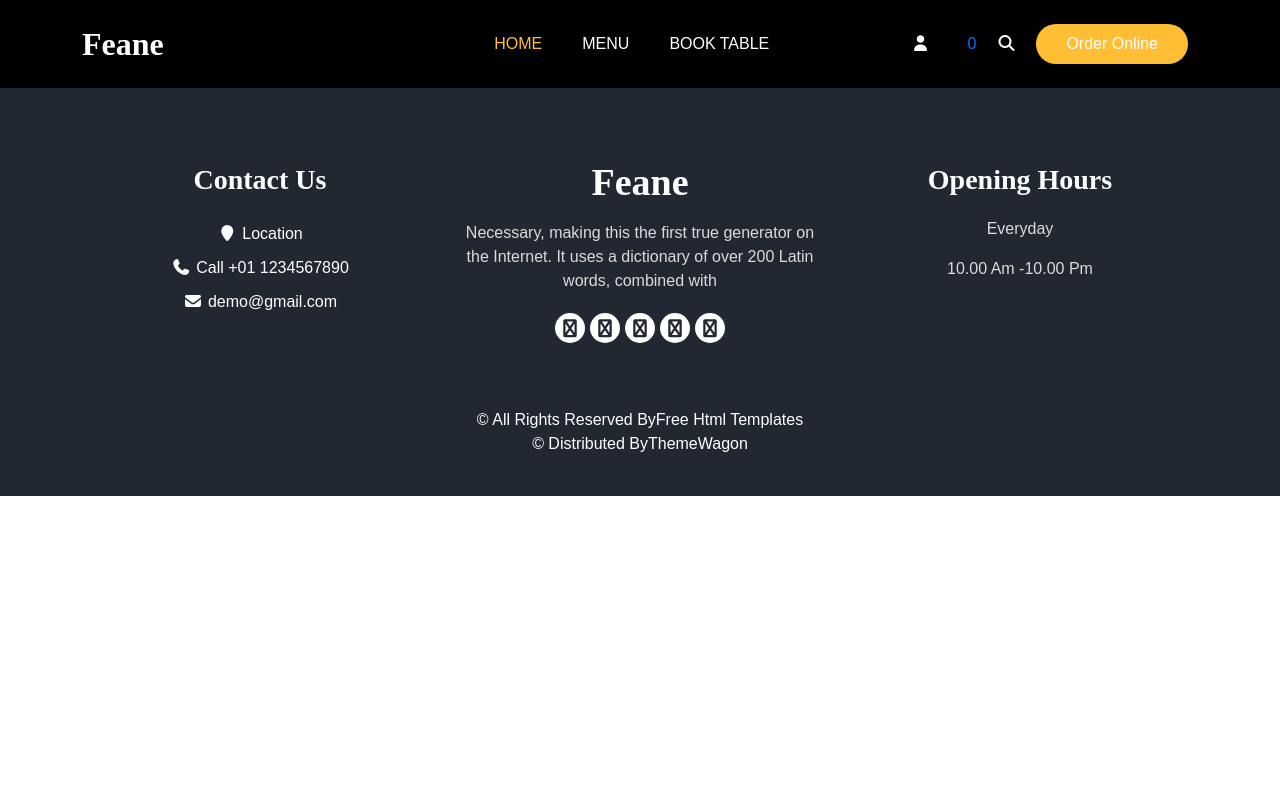
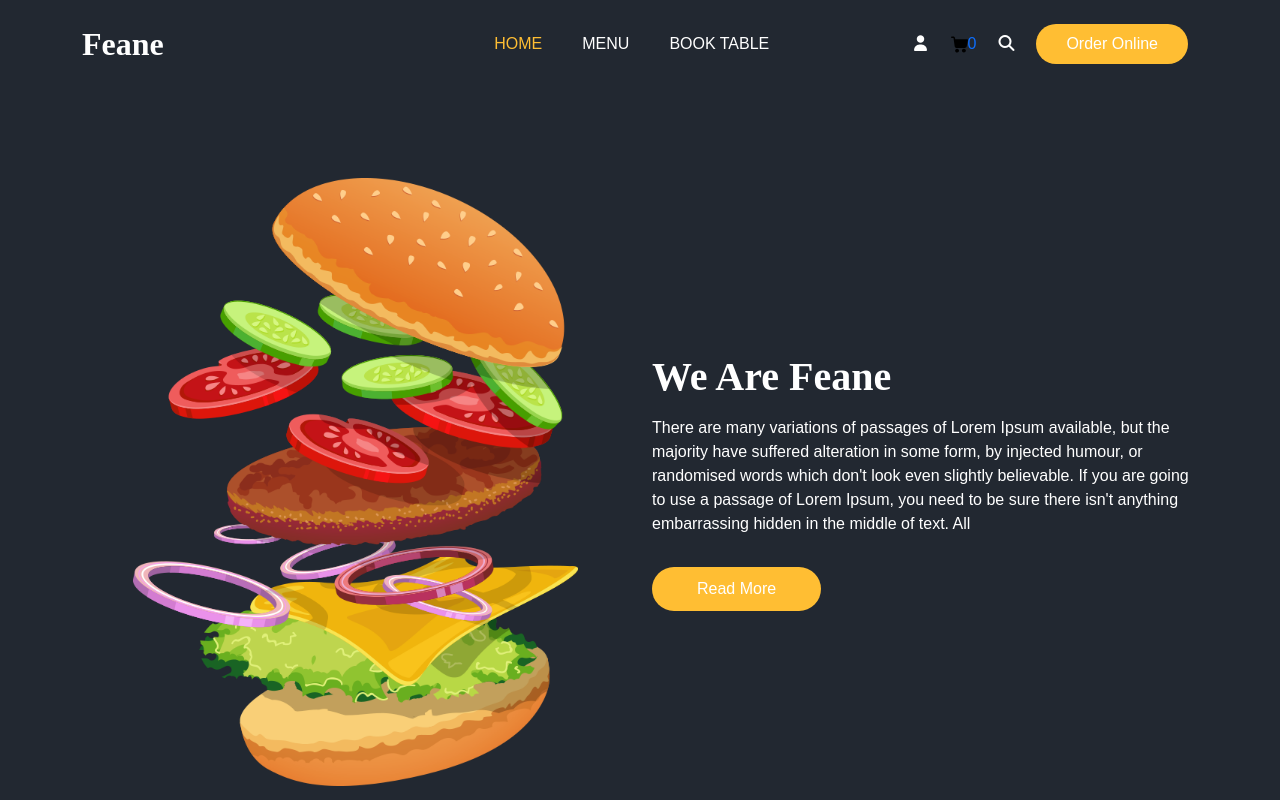
Before and after one commit to padwalakshay/react-app, a React (Vite) app: page / in a window 1280 px wide. Shown: the top 800 px of the page. Built offline with nearby package versions, Linux system fonts and the light colour scheme; a web font is replaced by a local one.

Commit message:
refeactored code

```diff
--- a/package.json
+++ b/package.json
@@ -17,8 +17,6 @@
     "react-bootstrap": "^2.10.10",
     "react-dom": "^19.2.0",
     "react-router-dom": "^7.13.0",
-    "react-slick": "^0.31.0",
-    "slick-carousel": "^1.8.1",
     "zustand": "^5.0.11"
   },
   "devDependencies": {
--- a/src/components/About.jsx
+++ /dev/null
@@ -1,34 +0,0 @@
-export default function About() {
-   return(
-      <section class="about_section layout_padding">
-    <div class="container  ">
-
-      <div class="row">
-        <div class="col-md-6 ">
-          <div class="img-box">
-            <img src="images/about-img.png" alt=""/>
-          </div>
-        </div>
-        <div class="col-md-6">
-          <div class="detail-box">
-            <div class="heading_container">
-              <h2>
-                We Are Feane
-              </h2>
-            </div>
-            <p>
-              There are many variations of passages of Lorem Ipsum available, but the majority have suffered alteration
-              in some form, by injected humour, or randomised words which don't look even slightly believable. If you
-              are going to use a passage of Lorem Ipsum, you need to be sure there isn't anything embarrassing hidden in
-              the middle of text. All
-            </p>
-            <a href="">
-              Read More
-            </a>
-          </div>
-        </div>
-      </div>
-    </div>
-  </section>
-   )
-}
--- a/src/components/Container.jsx
+++ b/src/components/Container.jsx
@@ -4,7 +4,6 @@ import Home from './Home';
 import Menu from './Menu.jsx';
 import ProtectedRoute from '../service/Protected';
 import {useState } from 'react';
-import About from './About';
 import Book from './Book';
 import Footer from './Footer';
 import Orders from './pages/Orders.jsx';
@@ -22,9 +21,9 @@ export default function Container() {
       <Navbar count={data.length}/>
       <dataContext.Provider value={{data, updateData}}>
       <Routes>
+        <Route path="/" element={<Home />} />
         <Route path="/home" element={<Home />} />
         <Route path="/menu" element={<Menu/>} />
-        <Route path="/about" element={<About/>} />
         <Route path="/orders" element={<Orders/>} />
         <Route element={<ProtectedRoute isAuthenticated={isAuthenticated}/>}>
           <Route path="/book" element={<Book/>} />
--- a/src/components/Home.jsx
+++ b/src/components/Home.jsx
@@ -1,17 +1,17 @@
 export default function Home() {
     return(
-      <section class="about_section layout_padding">
-    <div class="container  ">
+      <section className="about_section layout_padding">
+    <div className="container  ">
 
-      <div class="row">
-        <div class="col-md-6 ">
-          <div class="img-box">
+      <div className="row">
+        <div className="col-md-6 ">
+          <div className="img-box">
             <img src="images/about-img.png" alt=""/>
           </div>
         </div>
-        <div class="col-md-6">
-          <div class="detail-box">
-            <div class="heading_container">
+        <div className="col-md-6">
+          <div className="detail-box">
+            <div className="heading_container">
               <h2>
                 We Are Feane
               </h2>
--- a/src/components/Navbar.jsx
+++ b/src/components/Navbar.jsx
@@ -10,7 +10,7 @@ function Navbar() {
     {id: 3, title:'Book Table', link:'/book'}
   ]
     return(
-      <div className="hero_area" style={{background: '#000'}}>
+      <div className="hero_area" style={{background: '#222831'}}>
     <header className="header_section">
       <div className="container">
         <nav className="navbar navbar-expand-lg custom_nav-container ">
```
Also changed, not shown: src/components/Slider.jsx (deleted, +0 -25 lines), src/components/Slot.jsx (deleted, +0 -7 lines).
